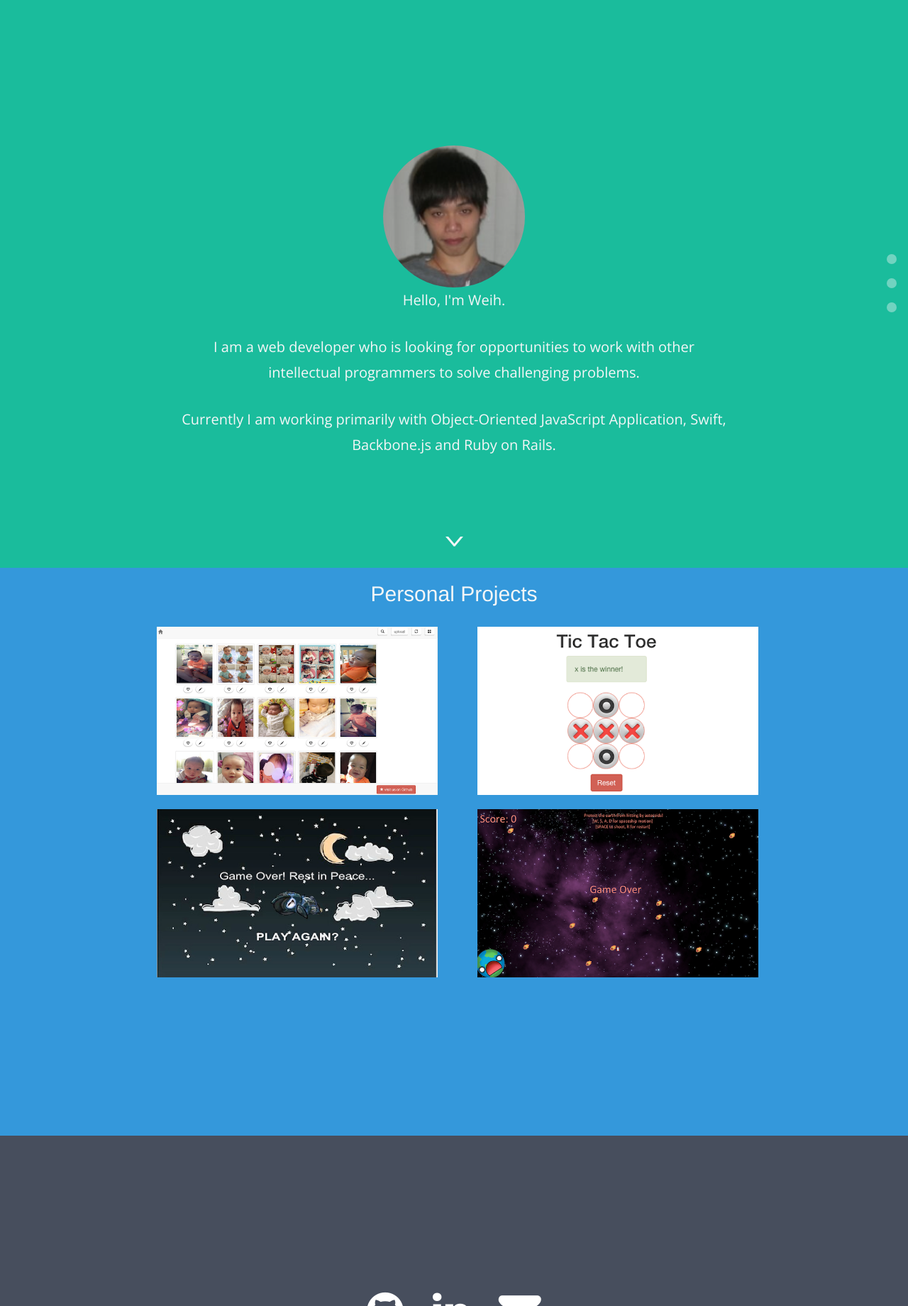
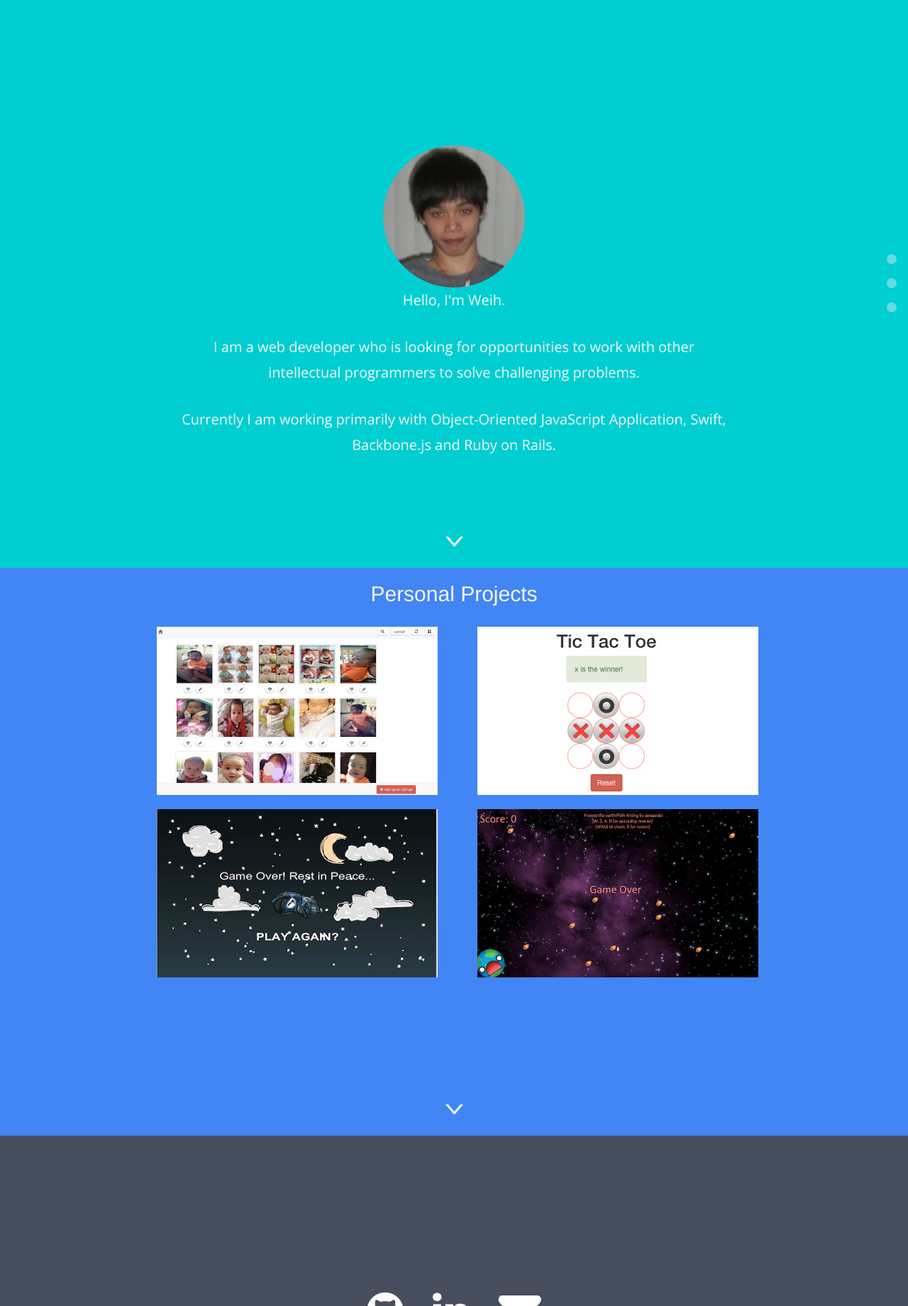
Before and after one commit to weihotline/PersonalWebpage, a PHP site: page / in a window 1280 px wide. Shown: the top 1840 px of the page at 71% size. Run offline with PHP 8.4, Linux system fonts and the light colour scheme; some libraries are stand-ins or nearby versions.

Commit message:
add down-arrow to #work section

```diff
--- a/assets/css/main.css
+++ b/assets/css/main.css
@@ -139,10 +139,10 @@ a:active {
   margin-top: -90px; }
 
 #hero {
-  background: #1abc9c; }
+  background: #00CED1; }
 
 #work {
-  background: #3498db; }
+  background: #4285F4; }
 
 #networks {
   background: #474e5d; }
--- a/index.html
+++ b/index.html
@@ -67,6 +67,7 @@
         </ul>
       </div>
     </div>
+    <a href="index.html#networks" class="scroll"><span class="down-arrow"></span></a>
   </section>
   <section id="networks">
     <div class="container">
```
Also changed, not shown: 1 other file.
